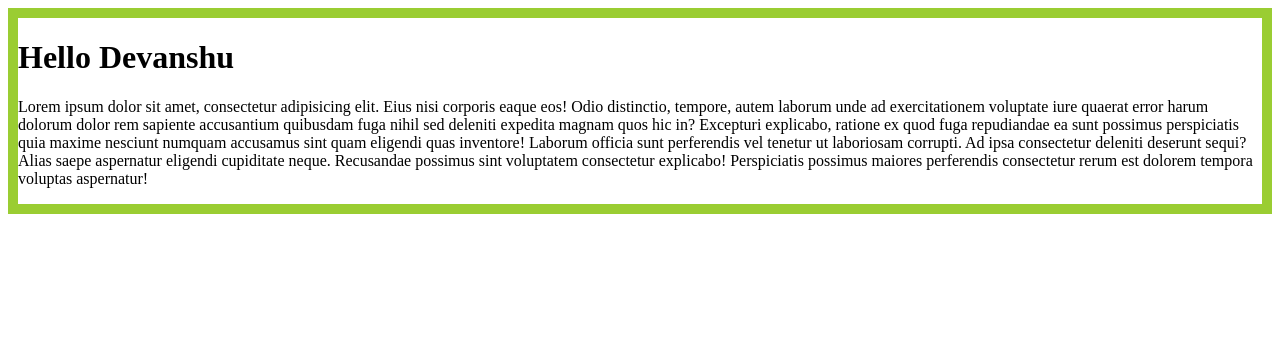
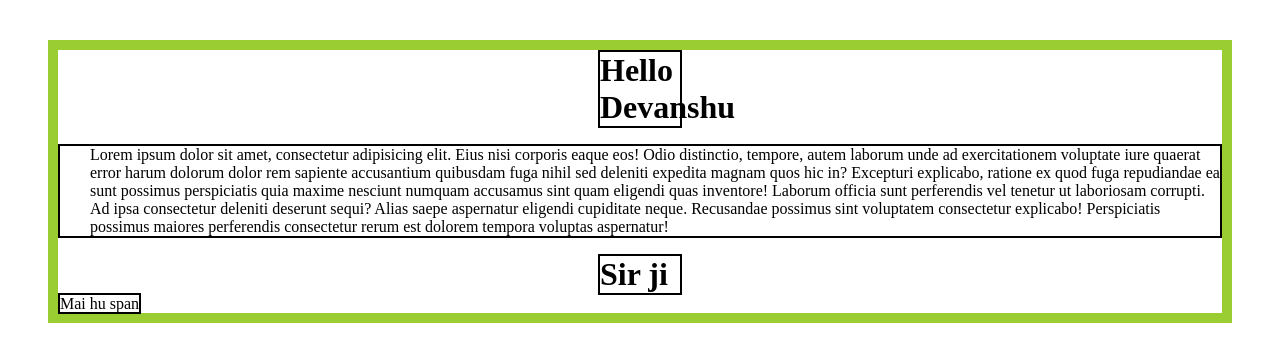
Before and after one commit to Devanshu-uu/Full_Stack_Web_Dev, a plain HTML site: page CSS/Lecture 11/index.html in a window 1280 px wide. Drawn offline with Linux system fonts and the light colour scheme.

Commit message:
Add styling and elements to CSS Lecture 11
Added new h1 and span elements to the HTML. Updated CSS with borders, margins, and padding for p, h1, and span elements for styling practice.

```diff
--- a/CSS/Lecture 11/index.html
+++ b/CSS/Lecture 11/index.html
@@ -13,7 +13,8 @@
         <h1 id="hello">Hello Devanshu</h1>
 
         <p>Lorem ipsum dolor sit amet, consectetur adipisicing elit. Eius nisi corporis eaque eos! Odio distinctio, tempore, autem laborum unde ad exercitationem voluptate iure quaerat error harum dolorum dolor rem sapiente accusantium quibusdam fuga nihil sed deleniti expedita magnam quos hic in? Excepturi explicabo, ratione ex quod fuga repudiandae ea sunt possimus perspiciatis quia maxime nesciunt numquam accusamus sint quam eligendi quas inventore! Laborum officia sunt perferendis vel tenetur ut laboriosam corrupti. Ad ipsa consectetur deleniti deserunt sequi? Alias saepe aspernatur eligendi cupiditate neque. Recusandae possimus sint voluptatem consectetur explicabo! Perspiciatis possimus maiores perferendis consectetur rerum est dolorem tempora voluptas aspernatur!</p>
-
+        <h1>Sir ji</h1>
+        <span>Mai hu span</span>
 
 
 
--- a/CSS/Lecture 11/style.css
+++ b/CSS/Lecture 11/style.css
@@ -23,14 +23,28 @@
     /* border-left: 4px solid rgb(170, 117, 117);  */
     /* border-radius: 10px;
     border-top-left-radius: 0; */
+    margin: 40px;
 
 
 
 }
 p{
+
+    border: 2px solid black;
     /* padding: 20px; */
-    /* padding-left: 30px ; */
+    padding-left: 30px ;
     /* padding: 0px 0px 0px 40px; */
     /* padding: 0 100px; */
     /* padding: 0px 10px 0px; */
 }
+h1{
+    border: 2px solid black;
+
+    margin: auto;
+    width: 80px;
+
+}
+span{
+    border: 2px solid black;
+    margin: auto;
+}
```
